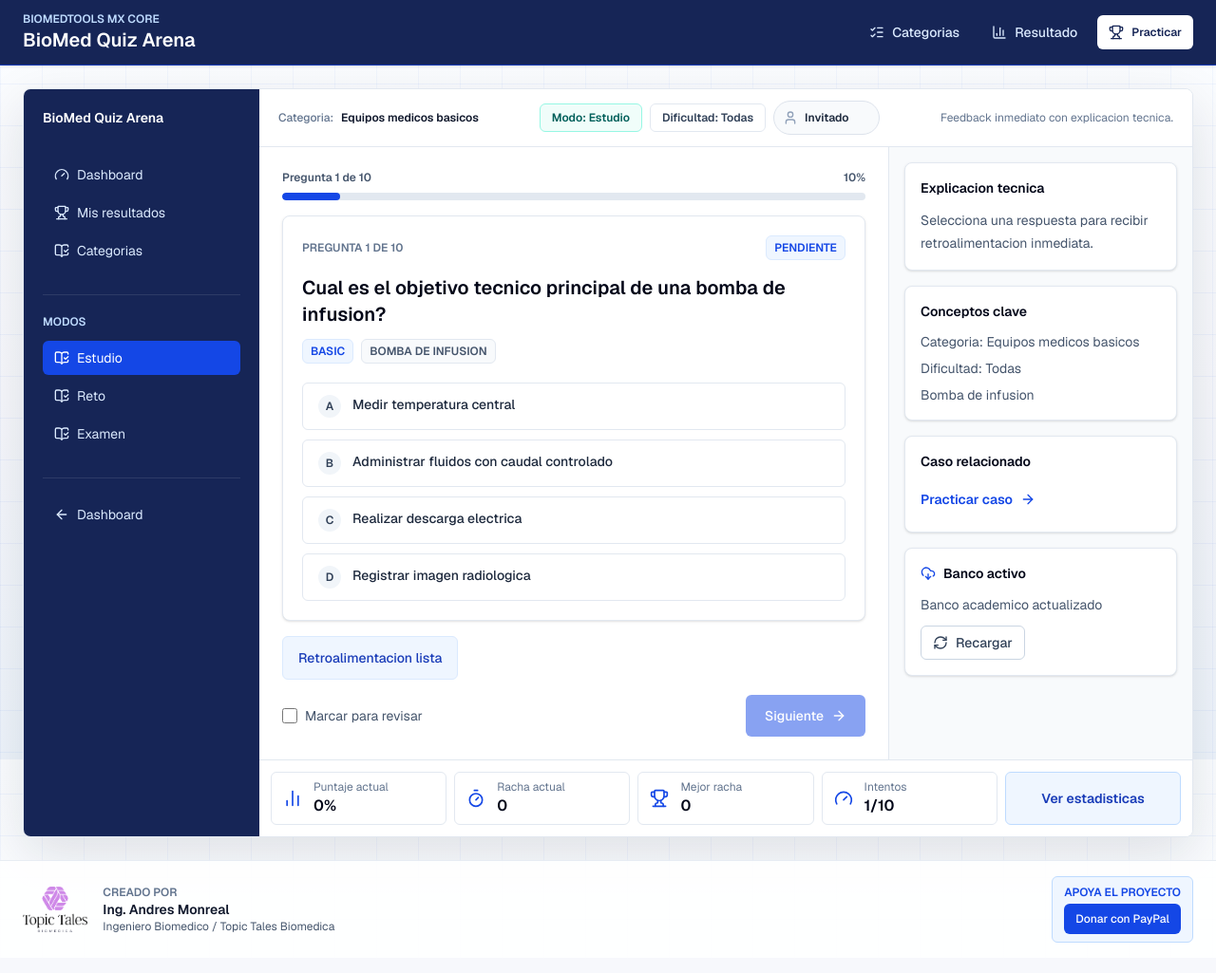
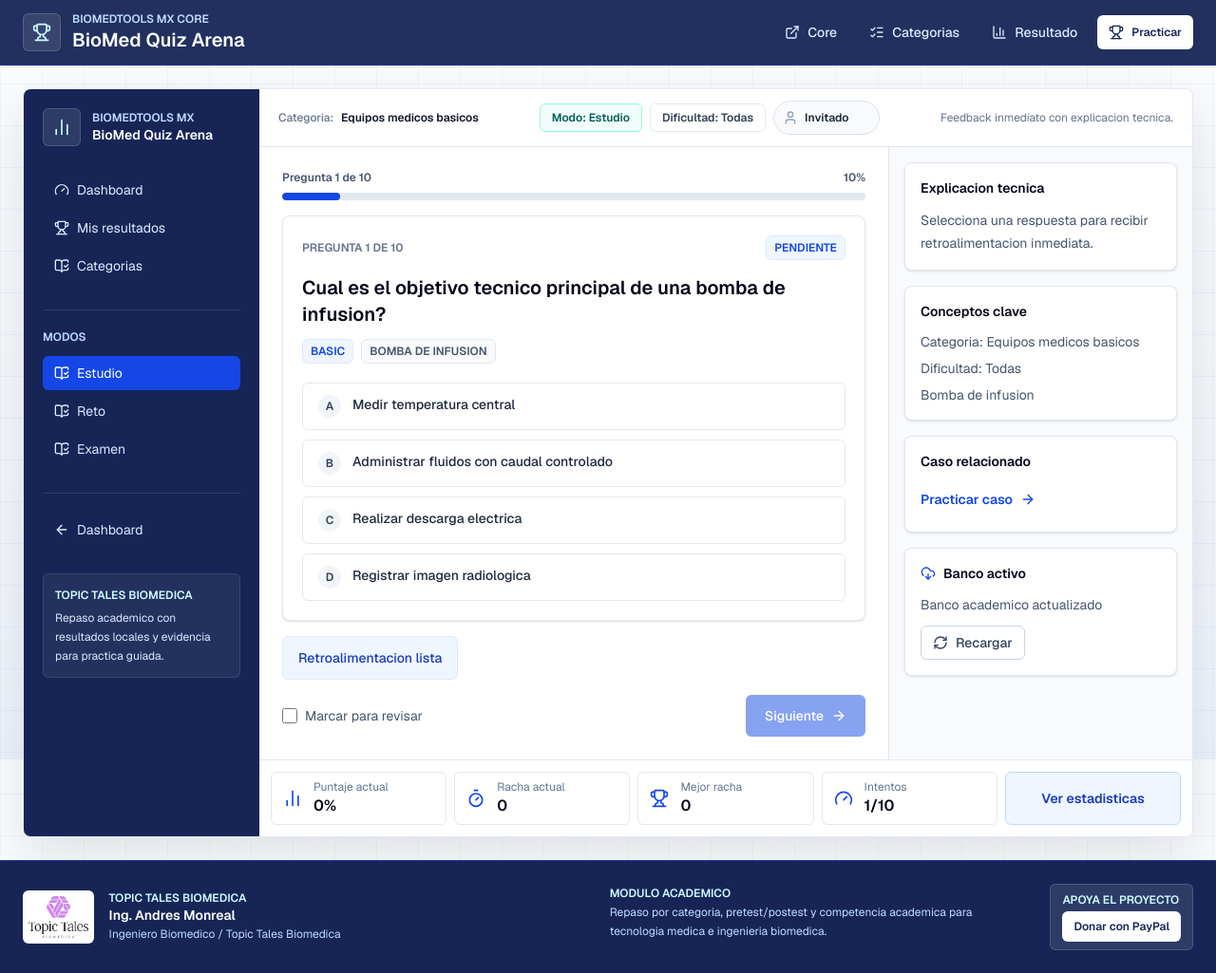
Before and after one commit to sircalch/biomed-quiz-arena, a Next.js app: page /quiz/equipos-medicos in a window 1280 px wide. Shown: the whole page at 95% size. Built offline with nearby package versions, Linux system fonts and the light colour scheme; no server answers.

Commit message:
Align quiz visuals with core shell

```diff
--- a/app/layout.tsx
+++ b/app/layout.tsx
@@ -1,5 +1,5 @@
 import type { Metadata } from "next";
-import { BarChart3, ListChecks, Trophy } from "lucide-react";
+import { BarChart3, ExternalLink, ListChecks, Trophy } from "lucide-react";
 import Image from "next/image";
 import Link from "next/link";
 import { Geist, Geist_Mono } from "next/font/google";
@@ -22,6 +22,8 @@
 };
 
 const DONATION_URL = process.env.NEXT_PUBLIC_DONATION_URL ?? "";
+const CORE_URL =
+  process.env.NEXT_PUBLIC_CORE_URL ?? "https://biomedtools-mx-core.vercel.app";
 
 export default function RootLayout({
   children,
@@ -33,9 +35,13 @@
       lang="es"
       className={`${geistSans.variable} ${geistMono.variable} h-full antialiased`}
     >
-      <body className="min-h-full flex flex-col">
-        <header className="sticky top-0 z-40 border-b border-blue-800 bg-blue-950 text-white shadow-sm">
+      <body className="flex min-h-full flex-col">
+        <header className="sticky top-0 z-40 border-b border-blue-900 bg-blue-950/95 text-white shadow-sm backdrop-blur">
           <div className="mx-auto flex w-full max-w-7xl flex-wrap items-center justify-between gap-3 px-4 py-3 md:px-6">
+            <div className="flex items-center gap-3">
+              <span className="flex h-10 w-10 items-center justify-center rounded-md border border-white/15 bg-white/10 text-cyan-100">
+                <Trophy className="h-5 w-5" aria-hidden="true" />
+              </span>
               <div>
                 <p className="text-xs font-semibold uppercase tracking-wide text-blue-200">
                   BioMedTools MX Core
@@ -44,7 +50,15 @@
                   BioMed Quiz Arena
                 </Link>
               </div>
+            </div>
             <nav className="flex flex-wrap items-center gap-2 text-sm">
+              <a
+                href={CORE_URL}
+                className="inline-flex min-h-10 items-center gap-2 rounded-md border border-transparent px-3 py-2 font-medium text-blue-100 hover:bg-white/10 hover:text-white"
+              >
+                <ExternalLink className="h-4 w-4" aria-hidden="true" />
+                Core
+              </a>
               <Link
                 href="/categories"
                 className="inline-flex min-h-10 items-center gap-2 rounded-md border border-transparent px-3 py-2 font-medium text-blue-100 hover:bg-white/10 hover:text-white"
@@ -70,38 +84,47 @@
           </div>
         </header>
         <div className="flex-1">{children}</div>
-        <footer className="border-t border-slate-200/80 bg-white/90">
-          <div className="mx-auto flex w-full max-w-7xl flex-wrap items-center justify-between gap-4 px-4 py-4 md:px-6">
+        <footer className="border-t border-blue-900 bg-blue-950 text-white">
+          <div className="mx-auto grid w-full max-w-7xl gap-6 px-4 py-6 md:grid-cols-[1.35fr_1fr_auto] md:px-6">
             <div className="flex items-center gap-4">
               <Image
                 src="/topic-tales-biomedica-logo.png"
                 alt="Topic Tales Biomedica"
                 width={126}
                 height={89}
-                className="h-12 w-auto object-contain"
+                className="h-14 w-auto rounded-md bg-white p-1.5 object-contain"
               />
               <div>
-                <p className="text-xs font-semibold uppercase tracking-wide text-slate-500">
-                  Creado por
+                <p className="text-xs font-semibold uppercase tracking-wide text-cyan-100">
+                  Topic Tales Biomedica
                 </p>
-                <p className="text-sm font-semibold text-slate-900">
+                <p className="text-sm font-semibold text-white">
                   Ing. Andres Monreal
                 </p>
-                <p className="text-xs text-slate-600">
+                <p className="max-w-sm text-xs leading-5 text-blue-200">
                   Ingeniero Biomedico / Topic Tales Biomedica
                 </p>
               </div>
             </div>
+            <div className="text-xs leading-5 text-blue-200">
+              <p className="font-semibold uppercase tracking-wide text-cyan-100">
+                Modulo academico
+              </p>
+              <p>
+                Repaso por categoria, pretest/postest y competencia academica
+                para tecnologia medica e ingenieria biomedica.
+              </p>
+            </div>
             {DONATION_URL ? (
-              <div className="rounded-md border border-blue-200 bg-blue-50 px-3 py-2">
-                <p className="text-xs font-semibold uppercase tracking-wide text-blue-700">
+              <div className="rounded-md border border-white/15 bg-white/10 px-3 py-2">
+                <p className="text-xs font-semibold uppercase tracking-wide text-cyan-100">
                   Apoya el proyecto
                 </p>
                 <a
                   href={DONATION_URL}
                   target="_blank"
                   rel="noreferrer"
-                  className="mt-1 inline-flex min-h-8 items-center justify-center rounded-md bg-blue-700 px-3 py-1 text-xs font-medium text-white transition hover:bg-blue-800"
+                  className="mt-1 inline-flex min-h-8 items-center justify-center rounded-md bg-white px-3 py-1 text-xs font-semibold text-blue-950 transition hover:bg-blue-50"
                 >
                   Donar con PayPal
                 </a>
--- a/components/QuizRunner.tsx
+++ b/components/QuizRunner.tsx
@@ -424,8 +424,19 @@
     <section className="overflow-hidden rounded-lg border border-slate-200 bg-white shadow-[0_18px_55px_rgba(15,23,42,0.12)]">
       <div className="grid lg:grid-cols-[15.5rem_1fr]">
         <aside className="hidden bg-blue-950 p-5 text-white lg:block">
-          <h2 className="text-sm font-semibold">BioMed Quiz Arena</h2>
-          <nav className="mt-8 space-y-1 text-sm">
+          <div className="flex items-center gap-3">
+            <span className="flex h-10 w-10 items-center justify-center rounded-md border border-white/15 bg-white/10 text-cyan-100">
+              <ChartNoAxesColumn className="h-5 w-5" aria-hidden="true" />
+            </span>
+            <div>
+              <p className="text-xs font-semibold uppercase tracking-wide text-blue-200">
+                BioMedTools MX
+              </p>
+              <h2 className="text-sm font-semibold">BioMed Quiz Arena</h2>
+            </div>
+          </div>
+
+          <nav className="mt-7 space-y-1 text-sm">
             {[
               ["Dashboard", Gauge],
               ["Mis resultados", Trophy],
@@ -471,6 +482,16 @@
               <ArrowRight className="h-4 w-4 rotate-180" aria-hidden="true" />
               Dashboard
             </Link>
+          </div>
+
+          <div className="mt-7 rounded-md border border-white/10 bg-white/[0.06] p-3 text-xs leading-5 text-blue-100">
+            <p className="font-semibold uppercase tracking-wide text-cyan-100">
+              Topic Tales Biomedica
+            </p>
+            <p className="mt-1">
+              Repaso academico con resultados locales y evidencia para practica
+              guiada.
+            </p>
           </div>
         </aside>
 
```
Lines whose indentation alone changed are shown as unchanged.
